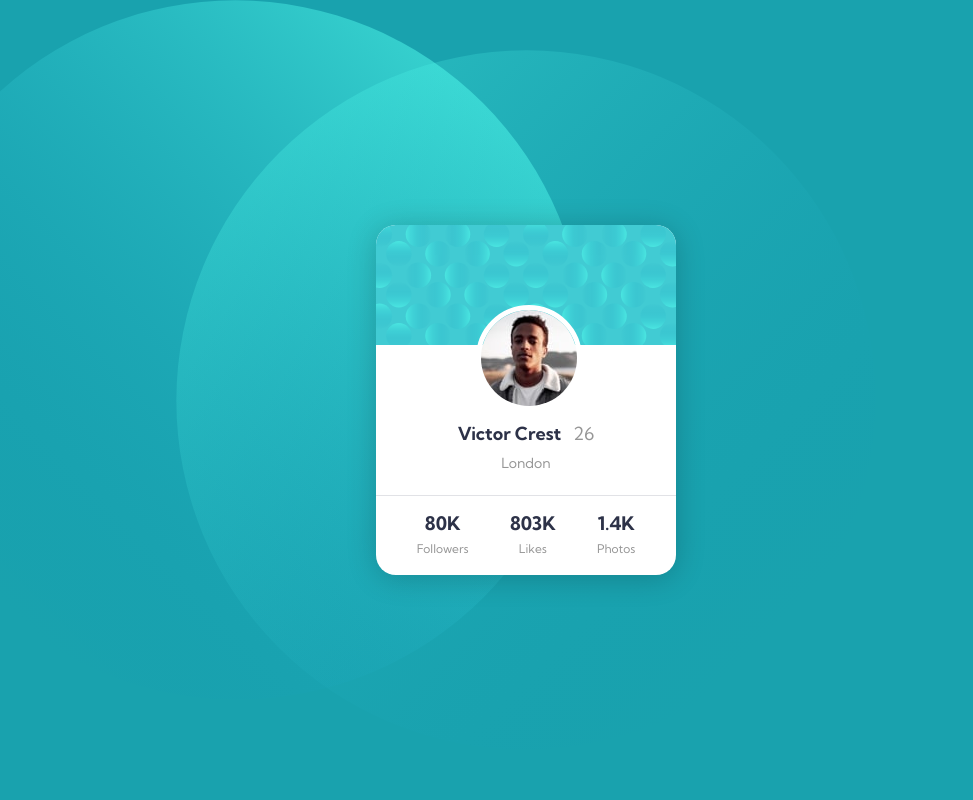
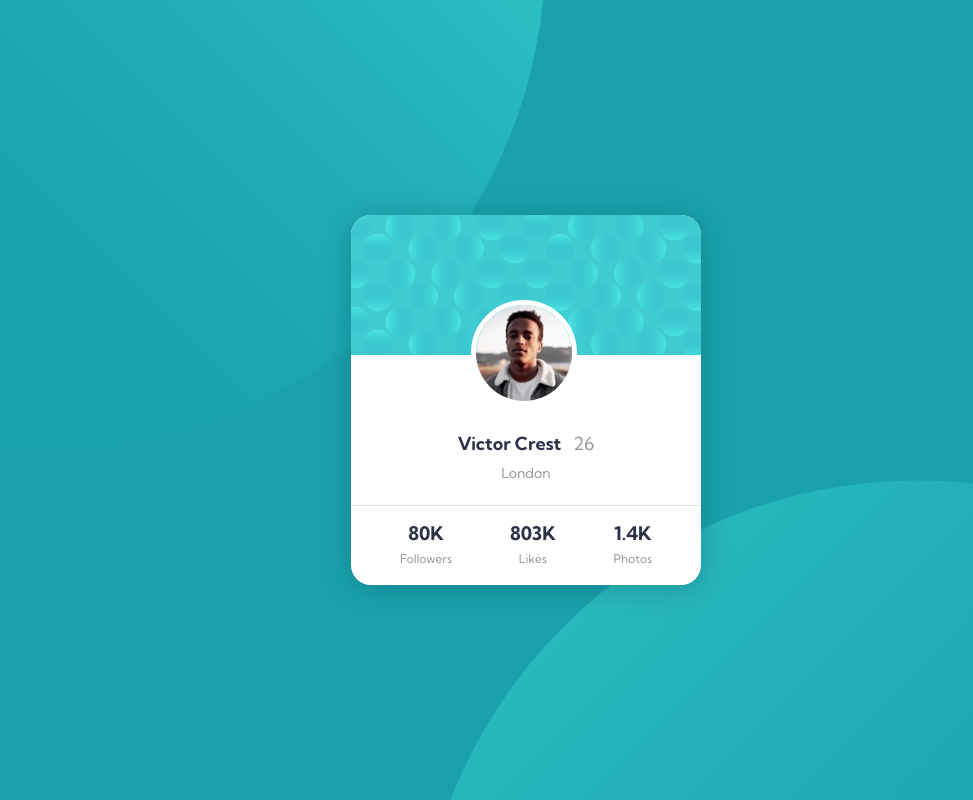
Before and after one commit to pads-sama/ProfileCard, a plain HTML site: page index.html in a window 1280 px wide. Shown: the whole page, without its empty margins (114-1087 px from the left). Drawn offline with Linux system fonts and the light colour scheme.

Commit message:
fixed the style of the background

```diff
--- a/app/scss/components/_profilecard.scss
+++ b/app/scss/components/_profilecard.scss
@@ -4,7 +4,7 @@
     padding: 1.25rem;
 
     &__profile-card{
-        width: 18.75rem;
+        width: 350px;
         background-color: hsl(0, 0%, 100%);
         border-radius: 1.25rem;
         overflow: hidden;
@@ -23,8 +23,8 @@
         position: absolute;
         display: flex;
         justify-content: center;
-        top: 5rem;
-        left: 6.25rem;
+        top: 5.3125rem;
+        left: 7.5rem;
     }
 
     h1{
--- a/app/scss/layouts/_flex.scss
+++ b/app/scss/layouts/_flex.scss
@@ -9,24 +9,31 @@ body{
     justify-content: center;
     align-items: center;
     position: relative;
+    overflow: hidden;
 
 
     &__background{
         z-index: -1;
         position: absolute;
-        width: 43.75rem;
+        width: 1000px;
     }
 
     .bg--top{
-        top: 0;
-        left: 0;
-        display: flex;
-        justify-content: flex-start;
+        top: -350px;
+        left: -500px;
 
+        @media screen and (min-width: 901px){
+            top: -550px;
+            left: -340px;
+        }
     }
 
     .bg--bottom{
-        bottom: 0
+
+        @media screen and (min-width: 901px){
+            bottom: -680px;
+            right: -250px;
+        }
     }
 }
 
--- a/index.html
+++ b/index.html
@@ -24,7 +24,7 @@
   <body>
     <main class="container">
       <img class="container__background bg--top" src="./app/images/bg-pattern-top.svg" alt="background image">
-      <img  class="container__background bg-bottom" src="./app/images/bg-pattern-bottom.svg" alt="">
+      <img  class="container__background bg--bottom" src="./app/images/bg-pattern-bottom.svg" alt="">
       <article class="container__profile-card">
         <img class="container__card-bg" src="../app/images/bg-pattern-card.svg" alt="card background images">
         <img class="container__victor" src="./app/images/image-victor.jpg" alt="profile picture">
```
Also changed, not shown: dist/main.css, 1 other file.
